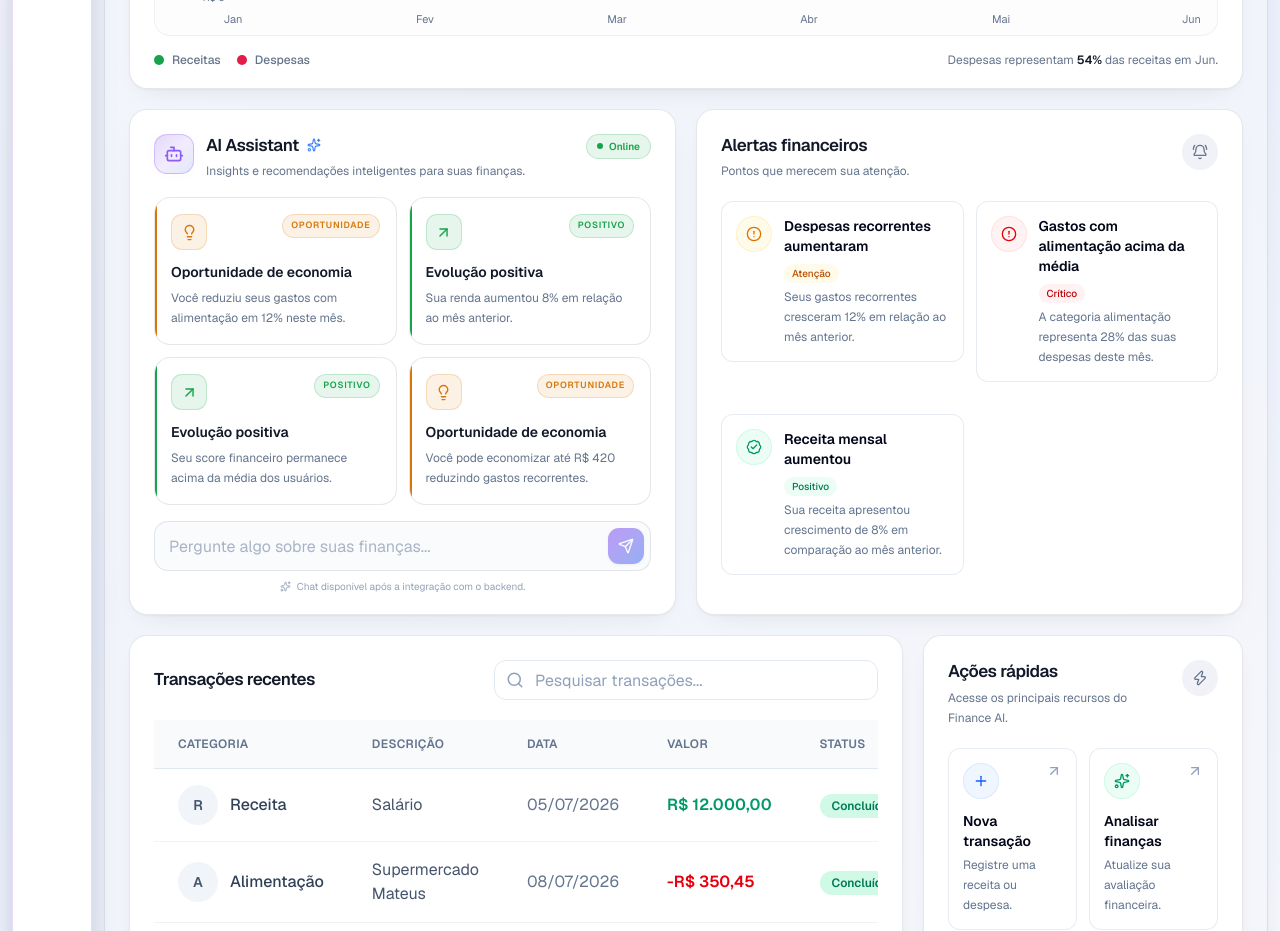
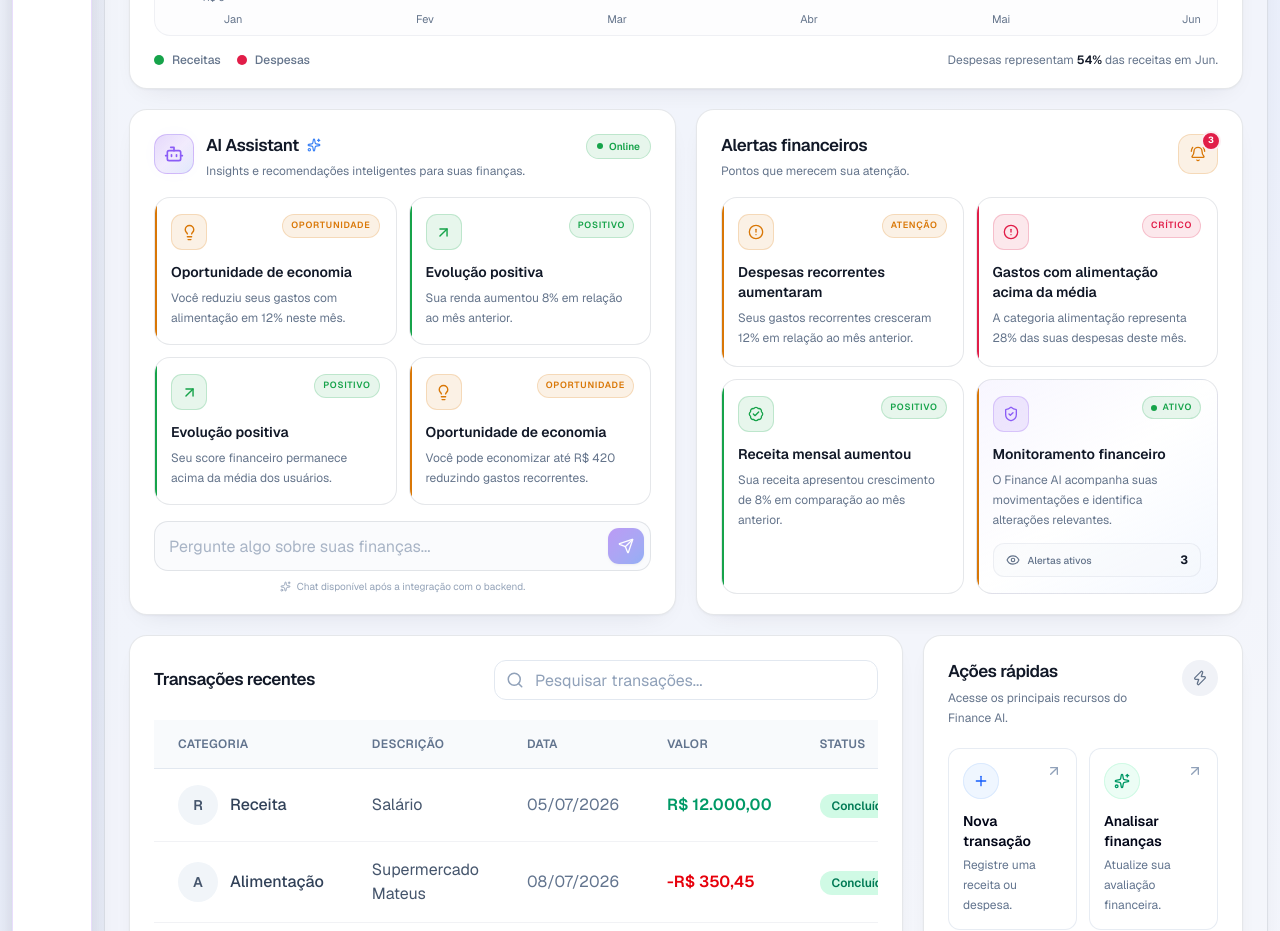
Before and after one commit to No-Country-simulation/smart-finance-ai-g9-team-11, a React (Vite) app in the folder frontend/: page / in a window 1280 px wide. Shown: the part 980-1911 px from the top of the page. Built offline with nearby package versions, Linux system fonts and the light colour scheme.

Commit message:
style(frontend): refine financial alerts panel

```diff
--- a/frontend/src/components/dashboard/Alerts/AlertItem.tsx
+++ b/frontend/src/components/dashboard/Alerts/AlertItem.tsx
@@ -21,41 +21,45 @@ const alertVisualConfig: Record<
   info: {
     icon: Info,
     label: "Informativo",
-    iconClassName: "text-blue-600 dark:text-blue-400",
+    accentClassName: "bg-primary-bright",
+    iconClassName: "text-primary-bright",
     iconContainerClassName:
-      "bg-blue-50 ring-blue-100 dark:bg-blue-500/10 dark:ring-blue-500/20",
+      "border-primary/20 bg-primary/10",
     badgeClassName:
-      "bg-blue-50 text-blue-700 dark:bg-blue-500/10 dark:text-blue-300",
+      "border-primary/20 bg-primary/10 text-primary-bright",
   },
 
   success: {
     icon: BadgeCheck,
     label: "Positivo",
-    iconClassName: "text-emerald-600 dark:text-emerald-400",
+    accentClassName: "bg-success",
+    iconClassName: "text-success",
     iconContainerClassName:
-      "bg-emerald-50 ring-emerald-100 dark:bg-emerald-500/10 dark:ring-emerald-500/20",
+      "border-success/20 bg-success/10",
     badgeClassName:
-      "bg-emerald-50 text-emerald-700 dark:bg-emerald-500/10 dark:text-emerald-300",
+      "border-success/20 bg-success/10 text-success",
   },
 
   warning: {
     icon: CircleAlert,
     label: "Atenção",
-    iconClassName: "text-amber-600 dark:text-amber-400",
+    accentClassName: "bg-warning",
+    iconClassName: "text-warning",
     iconContainerClassName:
-      "bg-amber-50 ring-amber-100 dark:bg-amber-500/10 dark:ring-amber-500/20",
+      "border-warning/20 bg-warning/10",
     badgeClassName:
-      "bg-amber-50 text-amber-700 dark:bg-amber-500/10 dark:text-amber-300",
+      "border-warning/20 bg-warning/10 text-warning",
   },
 
   danger: {
     icon: AlertCircle,
     label: "Crítico",
-    iconClassName: "text-red-600 dark:text-red-400",
+    accentClassName: "bg-danger",
+    iconClassName: "text-danger",
     iconContainerClassName:
-      "bg-red-50 ring-red-100 dark:bg-red-500/10 dark:ring-red-500/20",
+      "border-danger/20 bg-danger/10",
     badgeClassName:
-      "bg-red-50 text-red-700 dark:bg-red-500/10 dark:text-red-300",
+      "border-danger/20 bg-danger/10 text-danger",
   },
 };
 
@@ -66,43 +70,55 @@ export function AlertItem({
   const config = alertVisualConfig[alert.type];
   const Icon = config.icon;
 
-  const hasAction = Boolean(alert.actionLabel && onAction);
+  const hasAction = Boolean(
+    alert.actionLabel && onAction,
+  );
 
   return (
     <article
       className={cn(
-        "group flex min-w-0 items-start gap-3 rounded-xl border",
-        "border-slate-200/80 bg-white p-3.5",
-        "transition-colors duration-200",
-        "hover:bg-slate-50/80",
-        "dark:border-slate-800 dark:bg-slate-950/40",
-        "dark:hover:bg-slate-900/60",
+        "group relative flex min-h-[156px]",
+        "min-w-0 flex-col overflow-hidden",
+        "rounded-[16px] border border-border",
+        "bg-surface-elevated/55 p-4",
+        "transition-[border-color,background-color,transform,box-shadow]",
+        "duration-200 ease-out",
+        "hover:-translate-y-px",
+        "hover:border-border-highlight",
+        "hover:bg-card-hover",
+        "hover:shadow-card",
+        "motion-reduce:transition-none",
+        "motion-reduce:hover:translate-y-0",
       )}
       aria-label={`${config.label}: ${alert.title}`}
     >
+      <span
+        className={cn(
+          "absolute inset-y-0 left-0 w-0.5",
+          config.accentClassName,
+        )}
+        aria-hidden="true"
+      />
+
+      <div className="flex min-w-0 items-start justify-between gap-3">
         <div
           className={cn(
-          "flex size-9 shrink-0 items-center justify-center rounded-lg",
-          "ring-1 ring-inset",
+            "flex size-9 shrink-0 items-center",
+            "justify-center rounded-[11px] border",
             config.iconContainerClassName,
+            config.iconClassName,
           )}
+          aria-hidden="true"
         >
-        <Icon
-          className={cn("size-4", config.iconClassName)}
-          aria-hidden="true"
-        />
+          <Icon className="size-4" />
         </div>
-
-      <div className="min-w-0 flex-1">
-        <div className="flex min-w-0 flex-wrap items-center gap-2">
-          <h3 className="min-w-0 text-sm font-semibold text-slate-950 dark:text-slate-50">
-            {alert.title}
-          </h3>
 
         <span
           className={cn(
-              "inline-flex shrink-0 items-center rounded-full",
-              "px-2 py-0.5 text-[10px] font-medium",
+            "inline-flex shrink-0 items-center",
+            "rounded-full border px-2 py-1",
+            "text-[9px] font-semibold uppercase",
+            "tracking-[0.08em]",
             config.badgeClassName,
           )}
         >
@@ -110,35 +126,48 @@ export function AlertItem({
         </span>
       </div>
 
+      <div className="mt-3 min-w-0 flex-1">
+        <h4 className="text-sm font-semibold leading-5 text-text">
+          {alert.title}
+        </h4>
+
         {alert.description && (
-          <p className="mt-1 text-xs leading-5 text-slate-500 dark:text-slate-400">
+          <p className="mt-1.5 text-xs leading-5 text-text-muted">
             {alert.description}
           </p>
         )}
+      </div>
 
       {hasAction && (
         <button
           type="button"
           onClick={() => onAction?.(alert)}
           className={cn(
-              "mt-2 inline-flex items-center gap-1.5",
-              "text-xs font-semibold text-slate-700",
-              "transition-colors hover:text-slate-950",
-              "focus-visible:outline-none focus-visible:ring-2",
-              "focus-visible:ring-blue-500 focus-visible:ring-offset-2",
-              "dark:text-slate-300 dark:hover:text-white",
-              "dark:focus-visible:ring-offset-slate-950",
+            "mt-3 inline-flex w-fit items-center gap-1.5",
+            "rounded-lg text-xs font-semibold",
+            "text-primary-bright",
+            "transition-[color,transform]",
+            "hover:text-primary",
+            "focus-visible:outline-none",
+            "focus-visible:ring-2",
+            "focus-visible:ring-primary/40",
+            "focus-visible:ring-offset-2",
+            "focus-visible:ring-offset-background",
           )}
         >
           {alert.actionLabel}
 
           <ArrowRight
-              className="size-3.5 transition-transform group-hover:translate-x-0.5"
+            className={cn(
+              "size-3.5 transition-transform",
+              "group-hover:translate-x-0.5",
+              "motion-reduce:transition-none",
+              "motion-reduce:translate-x-0",
+            )}
             aria-hidden="true"
           />
         </button>
       )}
-      </div>
     </article>
   );
 }
--- a/frontend/src/components/dashboard/Alerts/Alerts.tsx
+++ b/frontend/src/components/dashboard/Alerts/Alerts.tsx
@@ -1,5 +1,9 @@
-import { cn } from "@/lib/utils";
-import { BellRing } from "lucide-react";
+import {
+  BellRing,
+  CheckCircle2,
+  Eye,
+  ShieldCheck,
+} from "lucide-react";
 
 import {
   Card,
@@ -7,12 +11,25 @@ import {
   CardHeader,
   CardTitle,
 } from "../../common/Card";
+import { cn } from "@/lib/utils";
 
 import { AlertItem } from "./AlertItem";
 
-import type { AlertsProps } from "./Alerts.types";
+import type {
+  AlertsProps,
+  FinancialAlertType,
+} from "./Alerts.types";
 
 const DEFAULT_MAX_VISIBLE_ALERTS = 4;
+
+function countAlertsByType(
+  alerts: AlertsProps["alerts"],
+  type: FinancialAlertType,
+): number {
+  return alerts.filter(
+    (alert) => alert.type === type,
+  ).length;
+}
 
 export function Alerts({
   alerts,
@@ -36,6 +53,23 @@ export function Alerts({
     0,
   );
 
+  const dangerCount = countAlertsByType(
+    alerts,
+    "danger",
+  );
+
+  const warningCount = countAlertsByType(
+    alerts,
+    "warning",
+  );
+
+  const attentionCount =
+    dangerCount + warningCount;
+
+  const shouldShowSummary =
+    visibleAlerts.length > 0 &&
+    visibleAlerts.length < 4;
+
   return (
     <Card className="flex h-full min-w-0 flex-col overflow-hidden">
       <CardHeader className="flex-row items-start justify-between gap-4 space-y-0">
@@ -51,68 +85,190 @@ export function Alerts({
 
         <div
           className={cn(
-            "flex size-9 shrink-0 items-center",
-            "justify-center rounded-lg",
-            "bg-surface-muted text-text-muted",
+            "relative flex size-10 shrink-0",
+            "items-center justify-center",
+            "rounded-[13px] border",
+            "border-warning/20 bg-warning/10",
+            "text-warning",
           )}
           aria-hidden="true"
         >
           <BellRing className="size-4" />
+
+          {alerts.length > 0 && (
+            <span
+              className={cn(
+                "absolute -right-1 -top-1",
+                "flex size-5 items-center justify-center",
+                "rounded-full border-2 border-card",
+                "bg-danger text-[9px]",
+                "font-bold text-white",
+              )}
+            >
+              {alerts.length}
+            </span>
+          )}
         </div>
       </CardHeader>
 
-      <CardContent className="flex flex-1 flex-col">
+      <CardContent className="flex flex-1 flex-col pt-4">
         {visibleAlerts.length > 0 ? (
-          <div className="grid min-w-0 flex-1 grid-cols-1 gap-3 md:grid-cols-2">
+          <div
+            className={cn(
+              "grid min-w-0 flex-1",
+              "grid-cols-1 gap-3",
+              "md:grid-cols-2",
+            )}
+            aria-label="Lista de alertas financeiros"
+          >
             {visibleAlerts.map((alert) => (
-              <div
+              <AlertItem
                 key={alert.id}
-                className="min-w-0"
-              >
-                <AlertItem
                 alert={alert}
                 onAction={onAlertAction}
               />
+            ))}
+
+            {shouldShowSummary && (
+              <article
+                className={cn(
+                  "relative flex min-h-[156px]",
+                  "min-w-0 flex-col overflow-hidden",
+                  "rounded-[16px] border border-border",
+                  "bg-gradient-to-br",
+                  "from-primary/5 via-surface-elevated/55",
+                  "to-secondary/5 p-4",
+                )}
+                aria-label="Resumo do monitoramento financeiro"
+              >
+                <span
+                  className={cn(
+                    "absolute inset-y-0 left-0 w-0.5",
+                    attentionCount > 0
+                      ? "bg-warning"
+                      : "bg-success",
+                  )}
+                  aria-hidden="true"
+                />
+
+                <div className="flex items-start justify-between gap-3">
+                  <div
+                    className={cn(
+                      "flex size-9 shrink-0 items-center",
+                      "justify-center rounded-[11px]",
+                      "border border-primary/20",
+                      "bg-primary/10 text-primary-bright",
+                    )}
+                    aria-hidden="true"
+                  >
+                    <ShieldCheck className="size-4" />
                   </div>
-            ))}
+
+                  <span
+                    className={cn(
+                      "inline-flex items-center gap-1.5",
+                      "rounded-full border",
+                      "border-success/20 bg-success/10",
+                      "px-2 py-1 text-[9px]",
+                      "font-semibold uppercase",
+                      "tracking-[0.08em] text-success",
+                    )}
+                  >
+                    <span
+                      className="size-1.5 rounded-full bg-success"
+                      aria-hidden="true"
+                    />
+
+                    Ativo
+                  </span>
+                </div>
+
+                <div className="mt-3 min-w-0 flex-1">
+                  <h4 className="text-sm font-semibold text-text">
+                    Monitoramento financeiro
+                  </h4>
+
+                  <p className="mt-1.5 text-xs leading-5 text-text-muted">
+                    O Finance AI acompanha suas movimentações
+                    e identifica alterações relevantes.
+                  </p>
+                </div>
+
+                <div
+                  className={cn(
+                    "mt-3 flex items-center justify-between",
+                    "gap-3 rounded-[11px]",
+                    "border border-border-muted",
+                    "bg-background/40 px-3 py-2",
+                  )}
+                >
+                  <div className="flex items-center gap-2">
+                    <Eye
+                      className="size-3.5 text-text-muted"
+                      aria-hidden="true"
+                    />
+
+                    <span className="text-[10px] font-medium text-text-muted">
+                      Alertas ativos
+                    </span>
+                  </div>
+
+                  <span className="text-xs font-bold text-text">
+                    {alerts.length}
+                  </span>
+                </div>
+              </article>
+            )}
           </div>
         ) : (
           <div
             className={cn(
-              "flex min-h-48 flex-col items-center",
-              "justify-center rounded-xl",
-              "border border-dashed border-border",
-              "px-4 py-6 text-center",
+              "flex min-h-[330px] flex-col",
+              "items-center justify-center",
+              "rounded-[16px] border",
+              "border-dashed border-border",
+              "px-6 text-center",
             )}
           >
             <div
               className={cn(
-                "flex size-10 items-center justify-center",
-                "rounded-full bg-success/10",
+                "flex size-12 items-center justify-center",
+                "rounded-[15px]",
+                "border border-success/20",
+                "bg-success/10 text-success",
               )}
               aria-hidden="true"
             >
-              <BellRing className="size-4 text-success" />
+              <CheckCircle2 className="size-5" />
             </div>
 
-            <p className="mt-3 text-sm font-semibold text-text">
+            <p className="mt-4 text-sm font-semibold text-text">
               Nenhum alerta no momento
             </p>
 
-            <p className="mt-1 max-w-60 text-xs leading-5 text-text-muted">
+            <p className="mt-1 max-w-sm text-xs leading-5 text-text-muted">
               Sua situação financeira não apresenta pontos
-              críticos.
+              críticos ou mudanças relevantes.
             </p>
           </div>
         )}
 
         {hiddenAlertsCount > 0 && (
-          <p className="mt-3 text-center text-xs text-text-muted">
+          <div
+            className={cn(
+              "mt-3 flex items-center justify-center",
+              "rounded-[11px] border",
+              "border-border-muted bg-background/35",
+              "px-3 py-2",
+            )}
+          >
+            <p className="text-xs text-text-muted">
               +{hiddenAlertsCount}{" "}
               {hiddenAlertsCount === 1
                 ? "alerta adicional"
                 : "alertas adicionais"}
             </p>
+          </div>
         )}
       </CardContent>
     </Card>
--- a/frontend/src/components/dashboard/Alerts/Alerts.types.ts
+++ b/frontend/src/components/dashboard/Alerts/Alerts.types.ts
@@ -30,6 +30,7 @@ export interface AlertItemProps {
 export interface AlertVisualConfig {
   icon: LucideIcon;
   label: string;
+  accentClassName: string;
   iconClassName: string;
   iconContainerClassName: string;
   badgeClassName: string;
```
Lines whose indentation alone changed are shown as unchanged.
